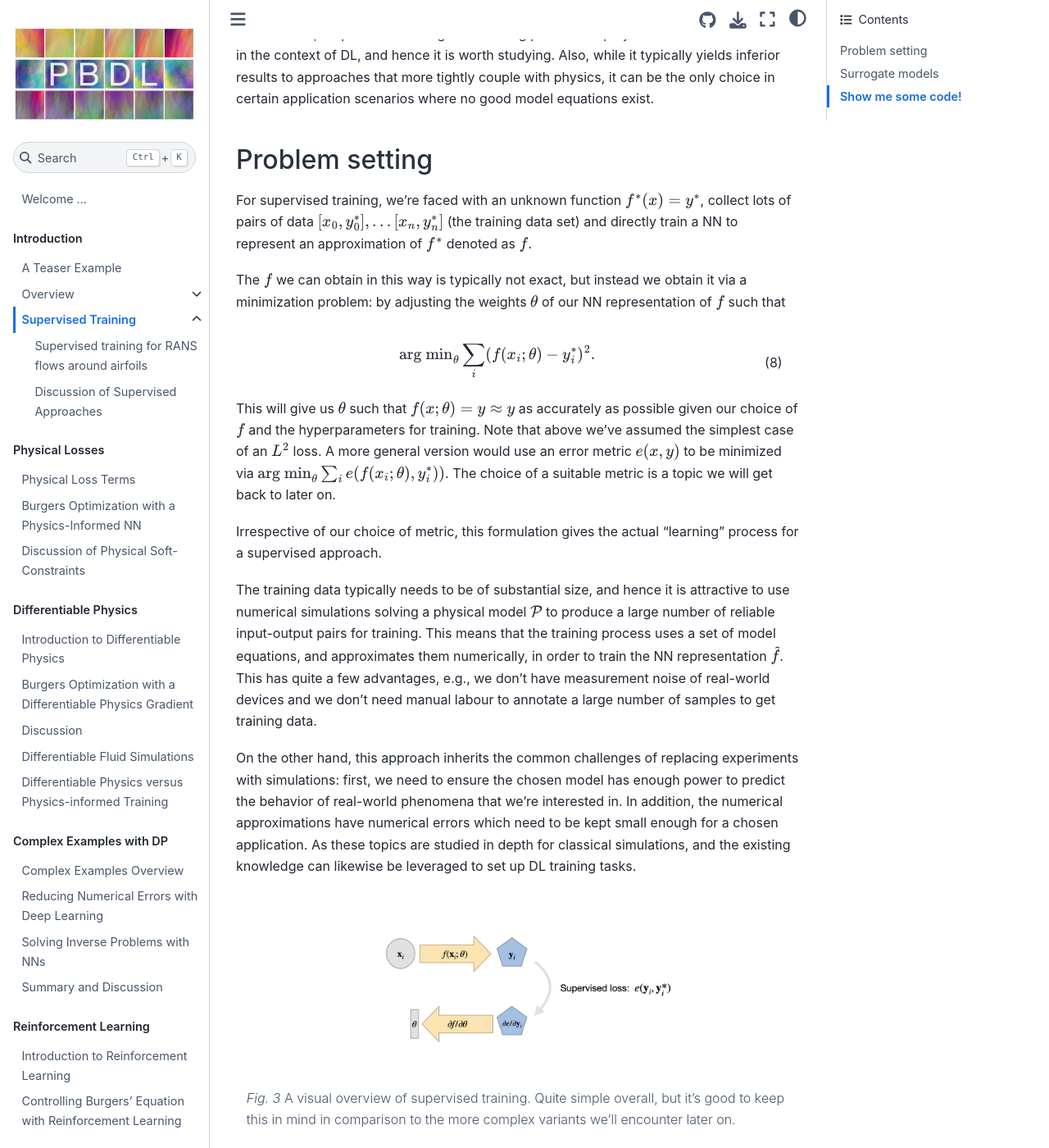
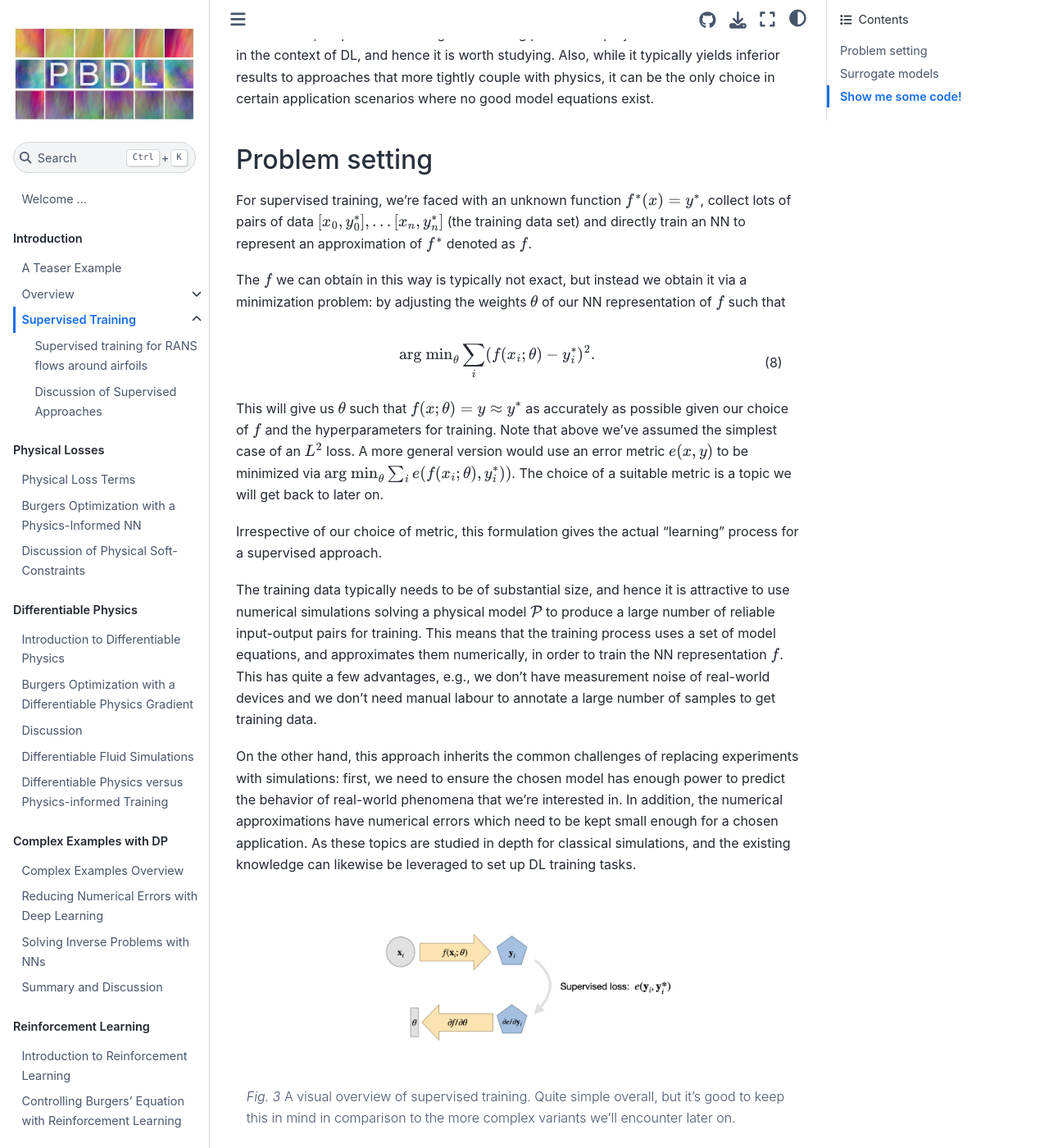
Before and after one commit to tum-pbs/pbdl-book, a Jupyter Book: the page built from supervised.md, in a window 1280 px wide and 1400 px high, scrolled down 231 px. Shown: the whole window at 82% size. Built offline with Jupyter Book 1.0.4 settings and Sphinx 7.4.7 and the Sphinx Book theme 1.1.4, drawn with Linux system fonts in a browser that asks for light colours; pages that are not in the unit, such as notebooks, are missing from menus; cross-references to code outside the pages are shown as plain code; some of the changed text lies outside the part shown.

Commit message:
additional corrections supervised chapter

```diff
--- a/supervised.md
+++ b/supervised.md
@@ -14,7 +14,7 @@ model equations exist.
 
 For supervised training, we're faced with an
 unknown function $f^*(x)=y^*$, collect lots of pairs of data $[x_0,y^*_0], ...[x_n,y^*_n]$ (the training data set)
-and directly train a NN to represent an approximation of $f^*$ denoted as $f$.
+and directly train an NN to represent an approximation of $f^*$ denoted as $f$.
 
 The $f$ we can obtain in this way is typically not exact,
 but instead we obtain it via a minimization problem:
@@ -24,7 +24,7 @@ $$
 \text{arg min}_{\theta} \sum_i (f(x_i ; \theta)-y^*_i)^2 .
 $$ (supervised-training)
 
-This will give us $\theta$ such that $f(x;\theta) =  y \approx y$ as accurately as possible given
+This will give us $\theta$ such that $f(x;\theta) =  y \approx y^*$ as accurately as possible given
 our choice of $f$ and the hyperparameters for training. Note that above we've assumed
 the simplest case of an $L^2$ loss. A more general version would use an error metric $e(x,y)$
 to be minimized via $\text{arg min}_{\theta} \sum_i e( f(x_i ; \theta) , y^*_i) )$. The choice
@@ -37,7 +37,7 @@ The training data typically needs to be of substantial size, and hence it is att
 to use numerical simulations solving a physical model $\mathcal{P}$
 to produce a large number of reliable input-output pairs for training.
 This means that the training process uses a set of model equations, and approximates
-them numerically, in order to train the NN representation $\tilde{f}$. This
+them numerically, in order to train the NN representation $f$. This
 has quite a few advantages, e.g., we don't have measurement noise of real-world devices
 and we don't need manual labour to annotate a large number of samples to get training data.
 
@@ -78,4 +79,4 @@ is a very attractive and interesting direction.
 ## Show me some code!
 
 Let's directly look at an example for this: we'll replace a full solver for
-_turbulent flows around airfoils_ with a surrogate model (from {cite}`thuerey2020dfp`).
+_turbulent flows around airfoils_ with a surrogate model from {cite}`thuerey2020dfp`.
```
Also changed, not shown: other parts of supervised.md (+2 -1 lines), bayesian-intro.md (+1 -1 lines), diffphys.md (+1 -1 lines), physicalloss.md (+1 -1 lines), supervised-airfoils.ipynb.
